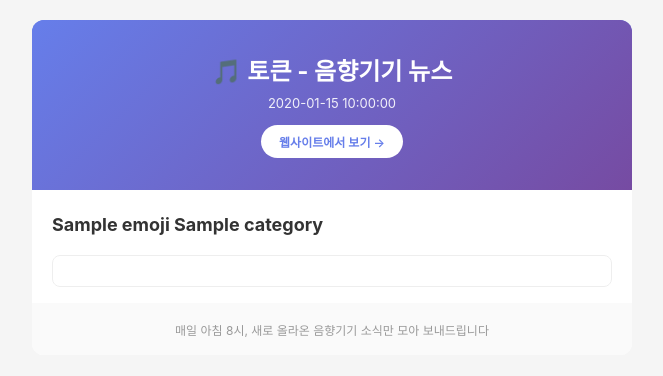
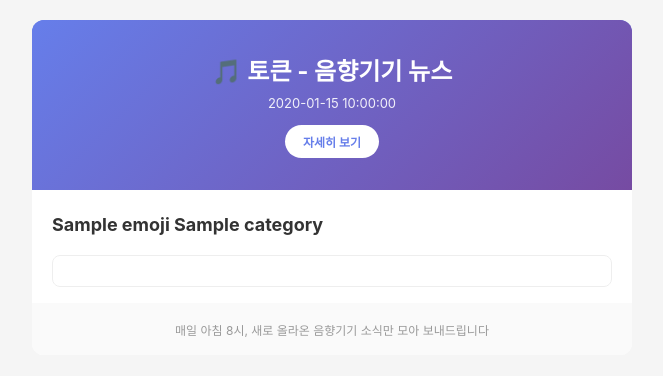
Before and after one commit to MINSU12212/snews, a Flask app: template templates/email.html in a window 1280 px wide. Shown: the top 376 px of the page, without its empty margins (308-971 px from the left). Run offline with Flask 3, Linux system fonts and the light colour scheme; the template is opened without the code that fills it: most values are stand-ins (such as "Sample title", 1, 10 or a date in 2020).

Commit message:
이메일 버튼 문구 수정 및 배포 워크플로우 안정성 개선
- 이메일 버튼: "웹사이트에서 보기" -> "자세히 보기"
- git push 전 pull --rebase 추가로 동시 실행 시 충돌 방지

```diff
--- a/templates/email.html
+++ b/templates/email.html
@@ -13,7 +13,7 @@
 <h1 style="margin:0; color:#ffffff; font-size:24px;">🎵 토큰 - 음향기기 뉴스</h1>
 </a>
 <p style="margin:8px 0 0; color:#ffffff; font-size:13px; opacity:0.9;">{{ current_date }}</p>
-<a href="{{ site_url }}" style="display:inline-block; margin-top:14px; padding:8px 18px; background:#ffffff; color:#667eea; font-size:12px; font-weight:600; text-decoration:none; border-radius:20px;">웹사이트에서 보기 →</a>
+<a href="{{ site_url }}" style="display:inline-block; margin-top:14px; padding:8px 18px; background:#ffffff; color:#667eea; font-size:12px; font-weight:600; text-decoration:none; border-radius:20px;">자세히 보기</a>
 </td></tr>
 
 {% for category, emoji, items in categories %}
```
Also changed, not shown: .github/workflows/daily-news.yml.
